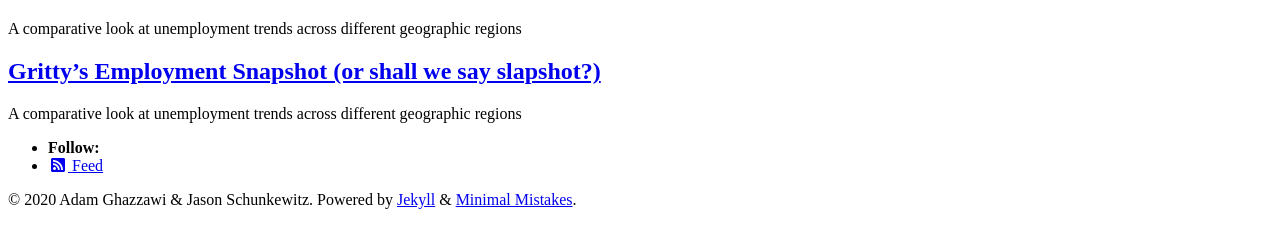
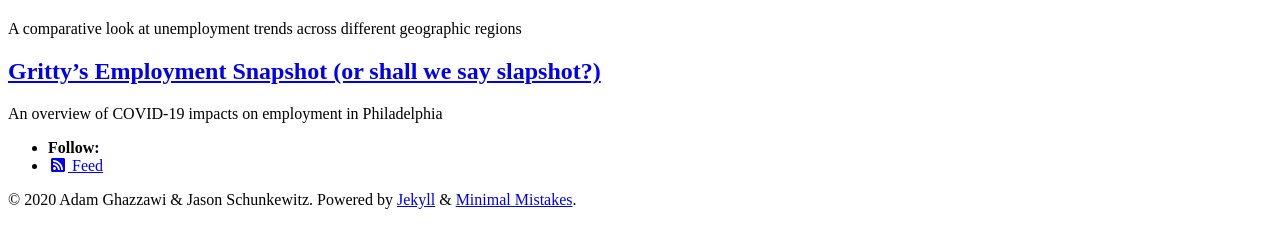
Before and after one commit to amghazzawi/PAemployment, a Jekyll site: the page built from index.html, in a window 1280 px wide. Shown: the part 571-819 px from the top of the page. Built offline with Jekyll 4.4.1, drawn with Linux system fonts in a browser that asks for light colours; cached includes are drawn as plain includes; nearby versions of some CDN libraries; the list of posts is cut into pages by our own code.

Commit message:
Update 2019-04-13-folium-charts.md

```diff
--- a/_posts/2019-04-13-folium-charts.md
+++ b/_posts/2019-04-13-folium-charts.md
@@ -1,7 +1,7 @@
 ---
 title: "Gritty's Employment Snapshot (or shall we say slapshot?)"
 date: 2020-12-21
-excerpt: "A comparative look at unemployment trends across different geographic regions"
+excerpt: "An overview of COVID-19 impacts on employment in Philadelphia"
 categories:
   - blog
 hv-loader:
```
